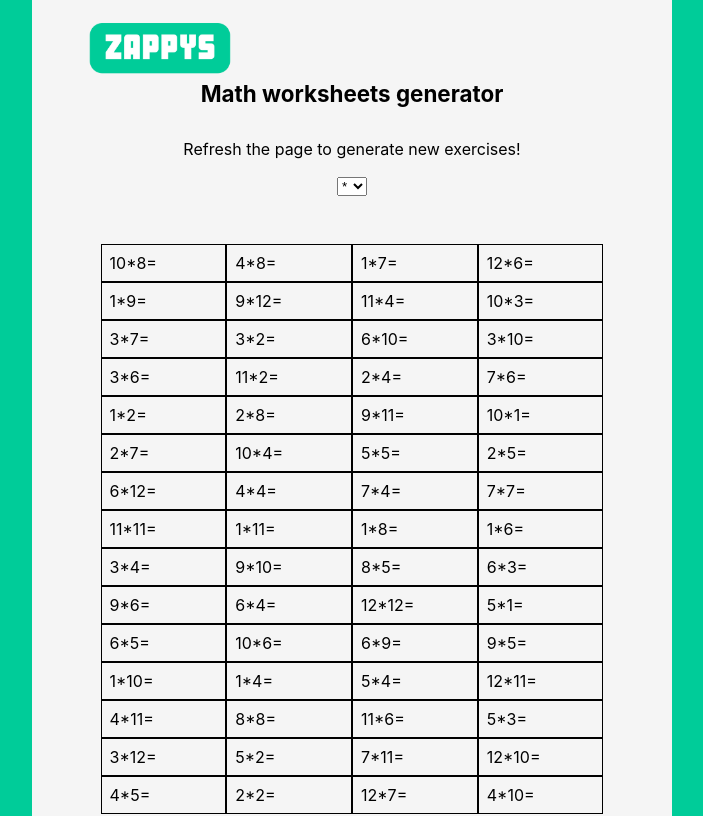
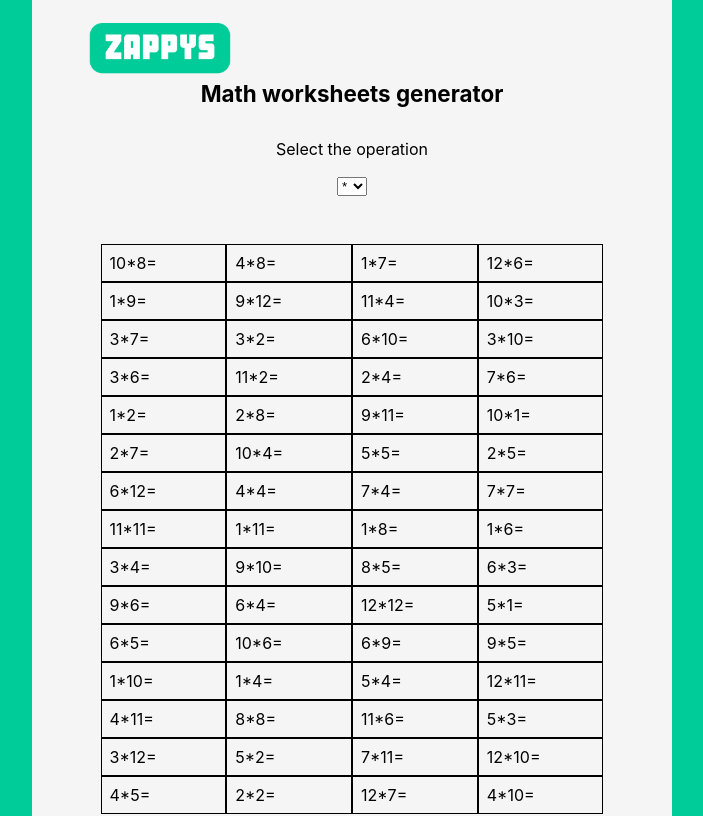
Before and after one commit to roxibi/Zappys-Math-Generator, a React (Create React App) app: page / in a window 1280 px wide. Shown: the top 816 px of the page, without its empty margins (288-991 px from the left). Built offline with nearby package versions, Linux system fonts and the light colour scheme.

Commit message:
style select

```diff
--- a/src/App.css
+++ b/src/App.css
@@ -11,13 +11,12 @@ body {
     width: 50%;
 }
 
-header{
-
+header {
     width: 90%;
     margin: auto;
 }
 
-h1{
+h1 {
     margin: 0;
     padding: 1rem;
     font-size: 1.4rem;
@@ -72,7 +71,8 @@ h1{
 button {
     background-color: #00cc99;
     color: antiquewhite;
-  font-family: 'Lucida Sans', 'Lucida Sans Regular', 'Lucida Grande', 'Lucida Sans Unicode', Geneva, Verdana, sans-serif;
+    font-family: "Lucida Sans", "Lucida Sans Regular", "Lucida Grande", "Lucida Sans Unicode", Geneva, Verdana,
+        sans-serif;
 
     border-radius: 15px;
     width: calc(30% - 8px);
@@ -106,15 +106,23 @@ button:hover {
     border: 3px solid #00cc99;
 }
 
-.copyright{
+.copyright {
     font-size: 0.7rem;
 }
 
-.logo{
+.logo {
     height: 6rem;
     padding-bottom: 0;
     position: absolute;
-left:3rem;
+    left: 3rem;
+}
+
+
+select:focus {
+    border-color: #00cc99;
+}
+select option:hover {
+    background-color: #00cc99;
 }
 
 
--- a/src/components/Randomnum.js
+++ b/src/components/Randomnum.js
@@ -1,16 +1,13 @@
 import React, { useEffect, useState } from "react";
 import { jsPDF } from "jspdf";
 import "../App.css";
-import Logo from '../assets/Zappys-green.png'
+import Logo from "../assets/Zappys-green.png";
 
 const Randomnum = () => {
     const [arr, setArr] = useState([]);
-    const [sign, setSign] = useState('*');
+    const [sign, setSign] = useState("*");
 
-
-    const options =['*', '+', '-', '÷']
-
-
+    const options = ["*", "+", "-", "÷"];
 
     const createPDF = async () => {
         const pdf = new jsPDF("portrait", "pt", "a4");
@@ -39,19 +36,27 @@ const Randomnum = () => {
     console.log(arr);
     useEffect(() => {
         nums();
+        // eslint-disable-next-line
     }, [sign]);
 
     return (
         <div>
-            <div className="img">
-             <img className="logo" src={Logo} alt='Zappys Logo'/> </div>
+            <div className='img'>
+                <img className='logo' src={Logo} alt='Zappys Logo' />{" "}
+            </div>
             <header>
-
                 <h1>Math worksheets generator</h1>
-                <p>Refresh the page to generate new exercises!</p>
-                <select onChange={(e)=>setSign(e.target.value)}>
-                   {options.map((o, index)=>{return <option key={index} value={o}>{o} </option>})}
-                </select>
+                <div className="sign-line">
+                <p>Select the operation</p>
+                <select onChange={(e) => setSign(e.target.value)}>
+                    {options.map((o, index) => {
+                        return (
+                            <option key={index} value={o}>
+                                {o}{" "}
+                            </option>
+                        );
+                    })}
+                </select></div>
             </header>
             <div id='pdf'>
                 <div className='grid-exercises'>
@@ -59,7 +64,9 @@ const Randomnum = () => {
                         <div className='grid-item'>{x}=</div>
                     ))}
                 </div>
-                <p className="copyright">© Zappys by Diana & <a href='https://roxana-bita-webdev.netlify.app/en'>Roxana Bita</a>, 2023</p>
+                <p className='copyright'>
+                    © Zappys by Diana & <a href='https://roxana-bita-webdev.netlify.app/en'>Roxana Bita</a>, 2023
+                </p>
             </div>
             <button onClick={createPDF} type='button'>
                 Download
```
Lines whose indentation alone changed are shown as unchanged.
